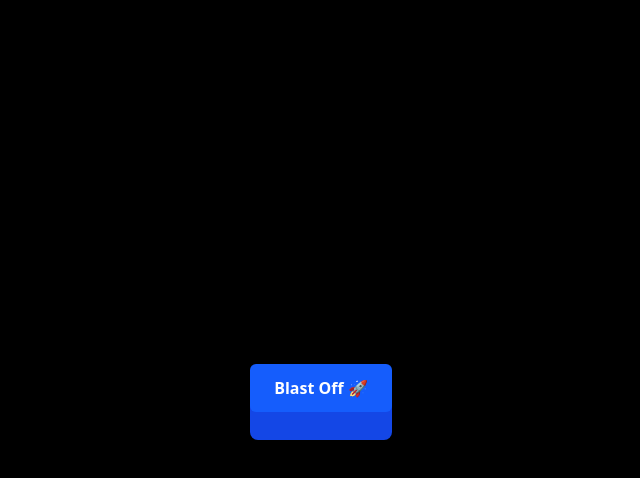
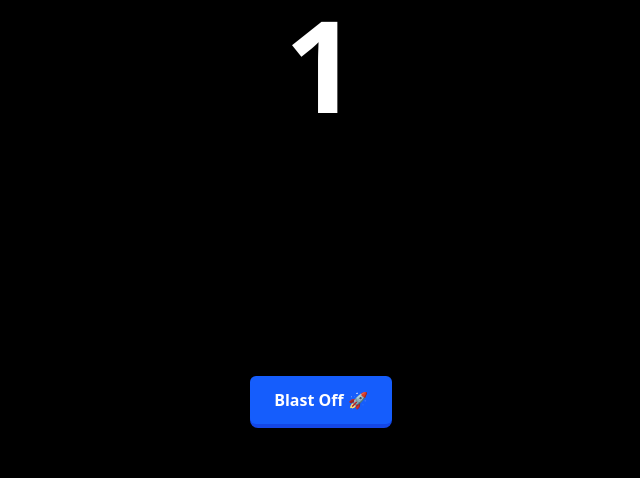
Before and after one commit to realryandev/random-memes-2, a plain HTML site: page index.html in a window 1280 px wide. Both pictures are taken after a click on the button "Blast Off 🚀". Shown: the whole page, without its empty margins (319-959 px from the left). Drawn offline with Linux system fonts and the light colour scheme.

Commit message:
Add files via upload

```diff
--- a/index.html
+++ b/index.html
@@ -11,6 +11,11 @@
     <section
       class="flex min-h-screen flex-wrap justify-center bg-black font-sans"
     >
+      <div
+        id="countdownDisplay"
+        class="absolute inset-0 mb-8 text-center text-9xl font-bold text-white"
+        style="min-height: 1em"
+      ></div>
       <div class="flex items-center justify-center p-4">
         <button
           id="startButton"
@@ -24,7 +29,6 @@
           <span
             class="absolute inset-0 z-0 translate-y-1 transform rounded-lg bg-blue-700"
           ></span>
-          <span id="countdownDisplay"></span>
         </button>
       </div>
     </section>
--- a/index.js
+++ b/index.js
@@ -1,3 +1,5 @@
+// New
+
 // Constants for DRY principle
 const COUNTDOWN_DURATION = 3; // Seconds
 const MEME_VIDEOS = [
@@ -7,18 +9,38 @@ const MEME_VIDEOS = [
 ];
 const AUDIO_FOLDER = "audio/"; // Folder for audio files
 
+// Make sure the audio files 3.mp3, 2.mp3, 1.mp3 exist in this folder relative to your HTML file.
+
 const startButton = document.getElementById("startButton");
+// Ensure this targets the new div, not the old span
 const countdownDisplay = document.getElementById("countdownDisplay");
 
 // Function to play audio (KISS principle)
 function playAudio(number) {
-  const audio = new Audio(`${AUDIO_FOLDER}${number}.mp3`); // Assuming audio files are named 3.mp3, 2.mp3, 1.mp3 etc.
-  audio.play();
+  // Consider adding error handling in case the audio file doesn't load
+  try {
+    const audio = new Audio(`${AUDIO_FOLDER}${number}.mp3`); // Assuming audio files are named 3.mp3, 2.mp3, 1.mp3 etc.
+    audio.play();
+  } catch (error) {
+    console.error(`Error playing audio for ${number}:`, error);
+    // Optionally display an error to the user
+  }
 }
 
 // Function to display countdown (Single Responsibility Principle)
 function displayCountdown(count) {
-  countdownDisplay.textContent = count > 0 ? count : "GO!";
+  // Clear previous content first
+  countdownDisplay.textContent = "";
+  // Use a slight delay to ensure content clears before adding new, avoids flicker
+  requestAnimationFrame(() => {
+    if (count > 0) {
+      countdownDisplay.textContent = count;
+    } else if (count === 0) {
+      // Specifically check for 0 to show GO!
+      countdownDisplay.textContent = "GO!";
+    }
+    // If count < 0 (shouldn't happen with current logic, but good practice), display remains empty.
+  });
 }
 
 // Function to navigate to a random meme (Single Responsibility Principle)
@@ -29,21 +51,45 @@ function navigateToRandomMeme() {
 
 // Main countdown function (Single Responsibility Principle)
 function startCountdown() {
+  // --- Improvement: Disable button ---
+  startButton.disabled = true;
+  startButton.style.cursor = "not-allowed"; // Visual feedback
+
   let count = COUNTDOWN_DURATION;
-  displayCountdown(count);
-  playAudio(count);
+  displayCountdown(count); // Display initial number (e.g., 3)
+  playAudio(count); // Play initial audio (e.g., 3.mp3)
 
   const interval = setInterval(() => {
     count--;
-    displayCountdown(count);
+    displayCountdown(count); // Display next number (2, 1, GO!)
+
     if (count > 0) {
-      playAudio(count);
+      playAudio(count); // Play next audio (2.mp3, 1.mp3)
     } else {
+      // count is 0 or less
       clearInterval(interval);
-      navigateToRandomMeme();
+      // --- Improvement: Delay before navigation ---
+      setTimeout(() => {
+        navigateToRandomMeme();
+        // Optional: Re-enable button if navigation fails or is cancelled,
+        // but usually not needed if navigation is successful.
+        // startButton.disabled = false;
+        // startButton.style.cursor = 'pointer';
+      }, 500); // Wait 500ms after showing "GO!" before navigating
     }
-  }, 1000);
+  }, 1000); // Interval of 1 second
 }
 
 // Event listener for button click
 startButton.addEventListener("click", startCountdown);
+
+// Optional: Preload audio for smoother playback (especially on slower connections)
+function preloadAudio() {
+  for (let i = 1; i <= COUNTDOWN_DURATION; i++) {
+    const audio = new Audio(`${AUDIO_FOLDER}${i}.mp3`);
+    audio.preload = "auto"; // Hint to the browser to load it
+  }
+}
+
+// Call preload when the page loads
+window.addEventListener("load", preloadAudio);
```
Also changed, not shown: output.css.
